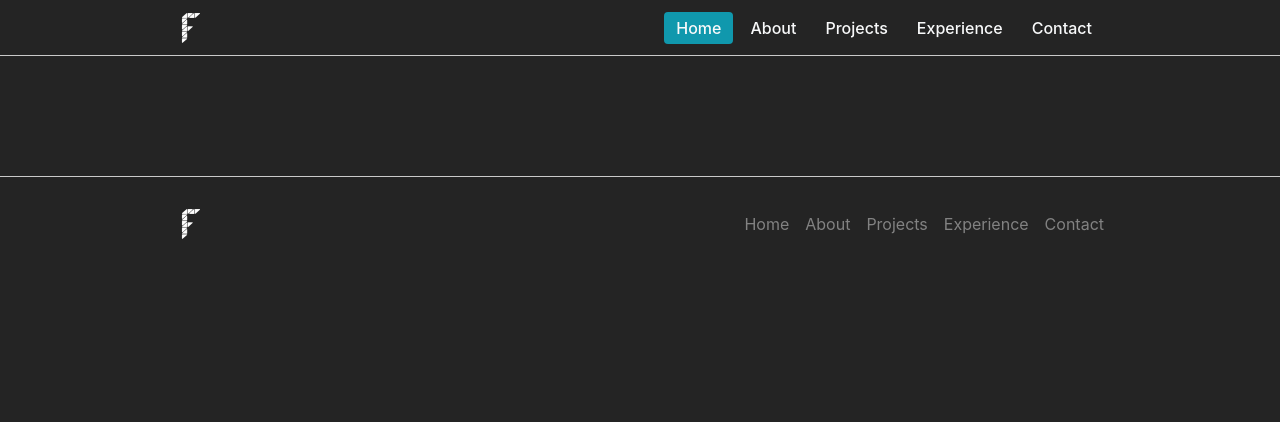
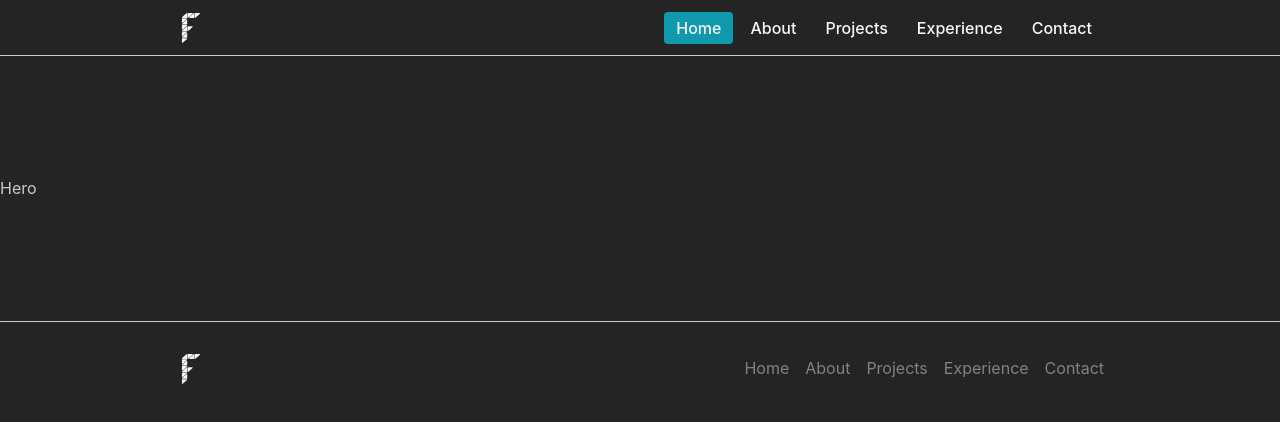
Before and after one commit to FouL06/portfolioV2, a React (Vite) app: page / in a window 1280 px wide. Shown: the top 422 px of the page. Built offline with nearby package versions, Linux system fonts and the light colour scheme.

Commit message:
added hero files

```diff
--- a/src/App.tsx
+++ b/src/App.tsx
@@ -2,12 +2,14 @@ import "./App.css";
 import "@mantine/core/styles.css";
 import { MantineProvider } from "@mantine/core";
 import { Navbar } from "./components/navbar/navbar";
+import { Hero } from "./components/hero/hero";
 import { Footer } from "./components/footer/footer";
 
 export default function App() {
   return (
     <MantineProvider defaultColorScheme="dark">
       <Navbar />
+      <Hero />
       <Footer />
     </MantineProvider>
   );
--- /dev/null
+++ b/src/components/hero/hero.tsx
@@ -0,0 +1,5 @@
+import classes from "./hero.module.css";
+
+export function Hero() {
+  return <div id="About">Hero</div>;
+}
--- a/src/components/navbar/navbar.tsx
+++ b/src/components/navbar/navbar.tsx
@@ -50,7 +50,12 @@ export function Navbar() {
 
   return (
     <header className={classes.header}>
-      <Container size="md" className={classes.inner} ref={clickOutsideRef}>
+      <Container
+        size="md"
+        id="Home"
+        className={classes.inner}
+        ref={clickOutsideRef}
+      >
         <img src={logo} height={30} width={30} />
         <Group gap={5} visibleFrom="xs">
           {NavItems}
--- a/src/index.css
+++ b/src/index.css
@@ -0,0 +1,3 @@
+body {
+  scroll-behavior: smooth;
+}
```
Also changed, not shown: src/components/hero/hero.module.css (added).
